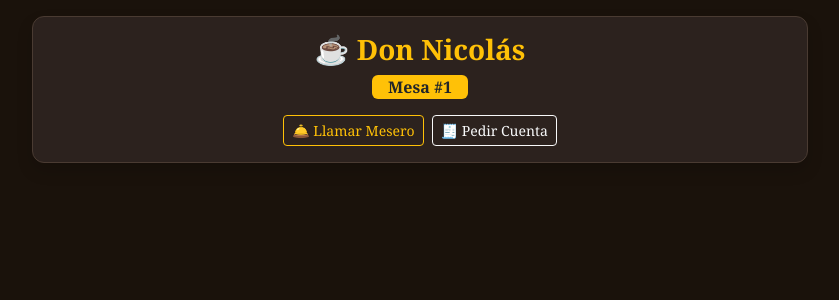
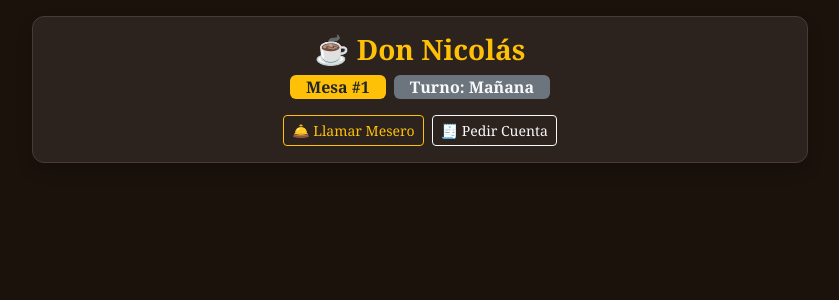
Before and after one commit to mattajean063-cloud/ventas, a FastAPI app: page / in a window 1280 px wide. Shown: the top 300 px of the page, without its empty margins (220-1059 px from the left). Run offline with FastAPI, Linux system fonts and the light colour scheme; data that the repository does not hold is empty.

Commit message:
Update index.html

```diff
--- a/templates/index.html
+++ b/templates/index.html
@@ -20,7 +20,10 @@
         <!-- Cabecera del Cliente -->
         <div class="card-colonial p-3 mb-4 shadow text-center">
             <h3 class="text-warning fw-bold m-0">☕ Don Nicolás</h3>
-            <span class="badge bg-warning text-dark fs-6 mt-2 px-3 py-1">Mesa #{{ mesa }}</span>
+            <div class="mt-2 d-flex justify-content-center gap-2">
+                <span class="badge bg-warning text-dark fs-6 px-3 py-1">Mesa #{{ mesa }}</span>
+                <span class="badge bg-secondary text-light fs-6 px-3 py-1">Turno: {{ turno }}</span>
+            </div>
             <div class="mt-3 d-flex justify-content-center gap-2">
                 <button class="btn btn-outline-warning btn-sm" onclick="llamarMesero('mesero')">🛎️ Llamar Mesero</button>
                 <button class="btn btn-outline-light btn-sm" onclick="llamarMesero('cuenta')">🧾 Pedir Cuenta</button>
```
